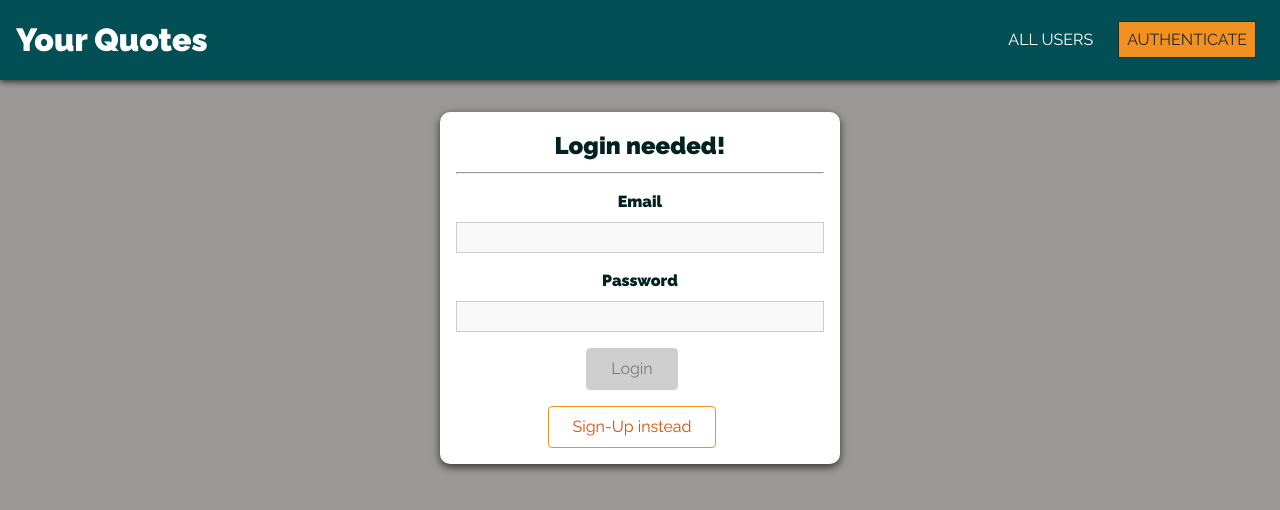
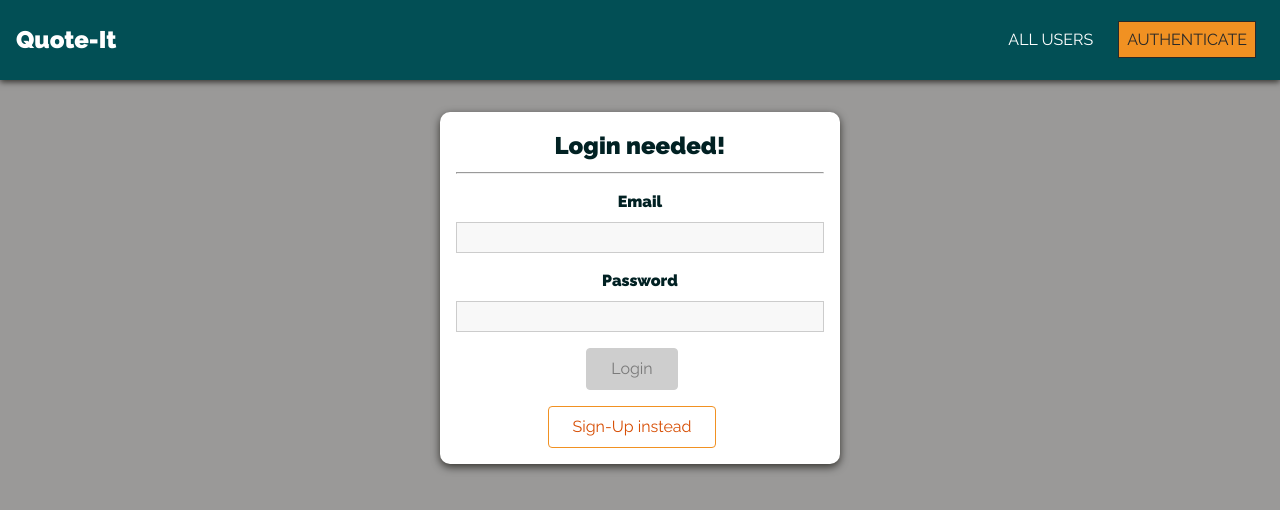
Before and after one commit to piyush-mishra-pm/QuoteIt, a React (Create React App) app in the folder frontend/: page /auth in a window 1280 px wide. Shown: the top 510 px of the page. Built offline with nearby package versions, Linux system fonts and the light colour scheme.

Commit message:
Commented out  Like and Comment features temporarily. Fixed some styling issues. Gitignored vscode degub config.

```diff
--- a/frontend/src/quote/components/QuoteItem.js
+++ b/frontend/src/quote/components/QuoteItem.js
@@ -12,17 +12,17 @@ import './QuoteItem.css';
 
 function QuoteItem(props) {
     const auth = useContext(AuthContext);
-    const [showCommentsModal, setShowCommentsModal] = useState(false);
+    //const [showCommentsModal, setShowCommentsModal] = useState(false);
     const [showDeleteModal, setShowDeleteModal] = useState(false);
     const {isLoading, error, sendRequest, clearErrorHandler} = useHttpClient();
 
-    function openCommentsHandler() {
+    /*function openCommentsHandler() {
         setShowCommentsModal(true);
     }
 
     function closeCommentsHandler() {
         setShowCommentsModal(false);
-    }
+    }*/
 
     function showDeleteModalHandler(){
         setShowDeleteModal(true);
@@ -54,7 +54,7 @@ function QuoteItem(props) {
             <ErrorModal error={error} onClear={clearErrorHandler} />
             {/* Comments Modal (Rendered in separate Portal).
                 Shows comments on the associated Quote-Item. */}
-            <Modal
+            {/*<Modal
                 show={showCommentsModal}
                 onCancel={closeCommentsHandler}
                 header={props.quote}
@@ -65,7 +65,7 @@ function QuoteItem(props) {
                 <div className="quote-comments-container">
                     <h2>Comments list goes here.</h2>
                 </div>
-            </Modal>
+            </Modal>*/}
 
             {/* Confirm Delete Modal (Rendered in separate Portal).
                 Confirms whether user really wishes to delete quote. */}
@@ -97,10 +97,10 @@ function QuoteItem(props) {
                         <p>{props.description}</p>
                     </div>
                     <div className="quote-item__actions">
-                        {auth.isLoggedIn && <Button inverse>Like</Button>}
+                        {/*{auth.isLoggedIn && <Button inverse>Like</Button>}
                         <Button inverse onClick={openCommentsHandler}>
                             Show Comments
-                        </Button>
+                        </Button>*/}
                         {auth.isLoggedIn && auth.userId === props.creatorId  && <Button to={`/quotes/${props.id}`}>Edit</Button>}
                         {auth.isLoggedIn && auth.userId === props.creatorId && <Button danger onClick={showDeleteModalHandler}>Delete</Button>}
                     </div>
--- a/frontend/src/shared/components/Navigation/Navigation.js
+++ b/frontend/src/shared/components/Navigation/Navigation.js
@@ -35,9 +35,9 @@ function Navigation(props) {
                     <span />
                     <span />
                 </button>
-                <h1 className="navigation__title">
-                    <Link to="/">Your Quotes</Link>
-                </h1>
+                <h2 className="navigation__title">
+                    <Link to="/">Quote-It</Link>
+                </h2>
                 <nav className="navigation__header-nav">
                     <NavLinks />
                 </nav>
--- a/frontend/src/shared/components/UIElements/Modal.css
+++ b/frontend/src/shared/components/UIElements/Modal.css
@@ -12,7 +12,7 @@
 .modal__header {
   color: white;
   padding: 1rem 0.5rem;
-  background: #2a006e;
+  background: var(--color--accent1-dark-100);
   width: 100%;
 }
 
```
Also changed, not shown: 1 other file (tests, documents, lock files or other folders).
